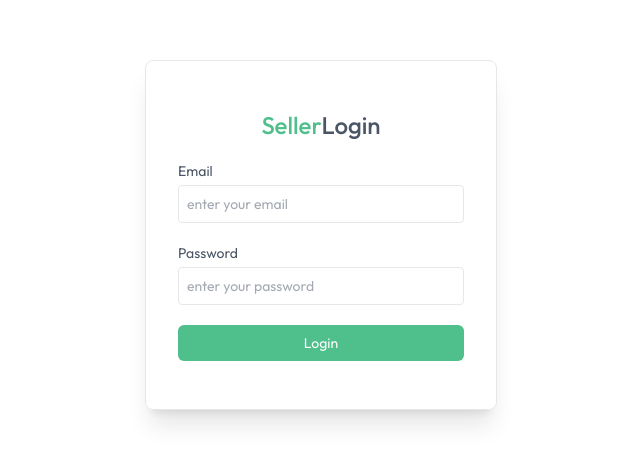
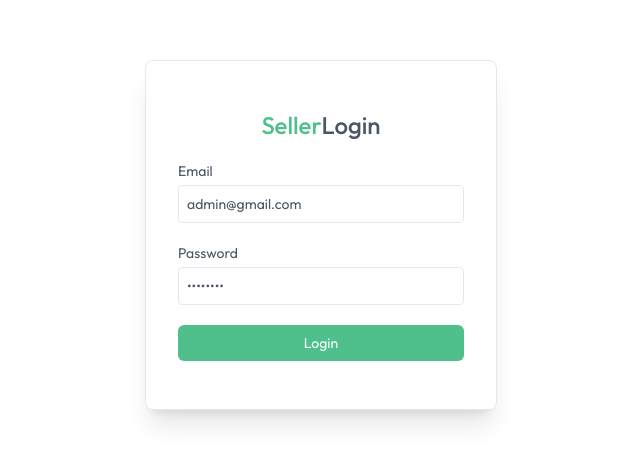
Before and after one commit to Sathish-code-hub/GreenCart, a React (Vite) app in the folder client/: page /seller in a window 1280 px wide. Shown: the part 165-628 px from the top of the page, without its empty margins (319-959 px from the left). Built offline with nearby package versions, Linux system fonts and the light colour scheme; no server answers.

Commit message:
Added show/hide password

```diff
--- a/client/src/components/seller/SellerLogin.jsx
+++ b/client/src/components/seller/SellerLogin.jsx
@@ -6,8 +6,8 @@
 const SellerLogin = () => {
 
     const {isSeller, setIsSeller, navigate, axios} = useAppContext()
-    const [email, setEmail] = useState("")
-    const [password, setpassword] = useState("")
+    const [email, setEmail] = useState("admin@gmail.com")
+    const [password, setpassword] = useState("admin123")
 
     const onSubmitHandler = async(event) => {
         try {
```
